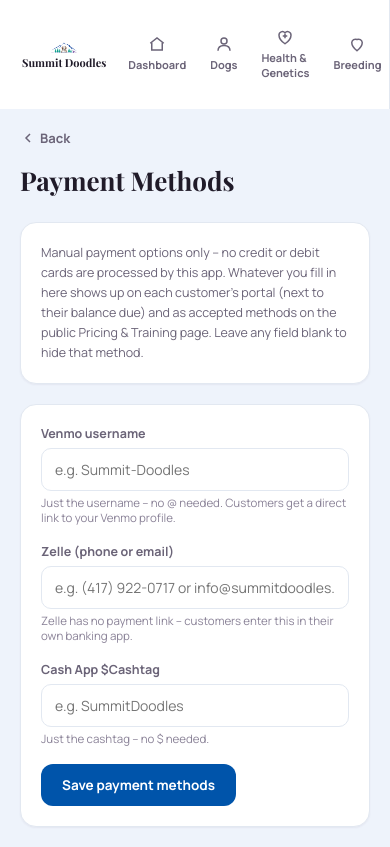
After one commit to faceoff0417/summit-doodles-app, a Flask app: page /settings/payments in a window 390 px wide. The commit adds this page. Run offline with Flask 3, Linux system fonts and the light colour scheme; the visitor is signed in with stand-in values (Sample User, id 1); data that the repository does not hold is empty.

Commit message:
Add Venmo/Zelle/Cash App payment methods (no cards)
- New admin page /settings/payments (Business section): set Venmo
  username, Zelle phone/email, Cash App cashtag -- all optional, stored
  in site_settings (no new table needed)
- Customer portal: 'Pay your balance' section next to the payment
  status card, shown only when there's a balance due and at least one
  method is configured -- direct Venmo/Cash App links, Zelle shown as
  plain contact info (no payment link exists for Zelle)
- Pricing & Training page: a 'Ways to Pay' card listing accepted
  methods, shown only once at least one is configured
- Explicitly no credit/debit card processing anywhere in this feature

```diff
--- a/app.py
+++ b/app.py
@@ -100,6 +100,17 @@
     )
     conn.commit()
     conn.close()
+
+
+def get_payment_methods():
+    """Manual, no-card payment options (Venmo/Zelle/Cash App) -- set once by
+    the breeder in /settings/payments, shown wherever a customer owes money.
+    Card/debit payment is intentionally not supported here."""
+    return dict(
+        venmo=get_setting("pay_venmo"),
+        zelle=get_setting("pay_zelle"),
+        cashapp=get_setting("pay_cashapp"),
+    )
 
 
 def guardian_lifetime_count():
@@ -222,6 +233,19 @@
         return redirect(url_for("about_edit"))
     about_photo = get_setting("about_photo")
     return render_template("about_edit.html", nav_active="about", about_photo=about_photo)
+
+
+@app.route("/settings/payments", methods=["GET", "POST"])
+@login_required
+def payment_settings_edit():
+    if request.method == "POST":
+        set_setting("pay_venmo", request.form.get("venmo", "").strip())
+        set_setting("pay_zelle", request.form.get("zelle", "").strip())
+        set_setting("pay_cashapp", request.form.get("cashapp", "").strip())
+        flash("Payment methods updated.", "success")
+        return redirect(url_for("payment_settings_edit"))
+    return render_template("payment_settings_edit.html", nav_active="payment_settings",
+                            methods=get_payment_methods())
 
 
 # --------------------------------------------------------------- dashboard --
@@ -999,7 +1023,7 @@
 # --------------------------------------------------------- pricing & training --
 @app.route("/pricing-training")
 def pricing_public():
-    return render_template("pricing.html", pub_active="pricing")
+    return render_template("pricing.html", pub_active="pricing", payment_methods=get_payment_methods())
 
 
 # --------------------------------------------------------- public puppy listings --
@@ -1642,7 +1666,7 @@
     text_updates = [u for u in updates if not u["photo_filename"]]
     return render_template("portal.html", r=r, updates=updates, photo_updates=photo_updates,
                             text_updates=text_updates, messages=messages, days_left=days_left,
-                            token=token, lifetime=lifetime)
+                            token=token, lifetime=lifetime, payment_methods=get_payment_methods())
 
 
 @app.route("/portal/<token>/updates/<int:update_id>/delete", methods=["POST"])
--- a/templates/admin_base.html
+++ b/templates/admin_base.html
@@ -70,6 +70,10 @@
       <svg width="16" height="16" viewBox="0 0 24 24" fill="none" stroke="currentColor" stroke-width="2"><path d="M4 19 H20 M7 19 V11 M12 19 V6 M17 19 V14"/></svg>
       Business Metrics
     </a>
+    <a class="navitem {% if nav_active=='payment_settings' %}active{% endif %}" href="{{ url_for('payment_settings_edit') }}" style="margin-left:16px; font-size:12.5px;">
+      <svg width="16" height="16" viewBox="0 0 24 24" fill="none" stroke="currentColor" stroke-width="2"><rect x="3" y="5" width="18" height="14" rx="2"/><path d="M3 9 H21"/><path d="M7 15 H10"/></svg>
+      Payment Methods
+    </a>
     <a class="navitem {% if nav_active=='marketing' %}active{% endif %}" href="{{ url_for('marketing') }}">
       <svg width="18" height="18" viewBox="0 0 24 24" fill="none" stroke="currentColor" stroke-width="2"><path d="M4 4 H20 V16 H9 L5 20 V16 H4 Z"/></svg>
       Marketing
--- /dev/null
+++ b/templates/payment_settings_edit.html
@@ -0,0 +1,32 @@
+{% extends "admin_base.html" %}
+{% block title %}Payment Methods -- Summit Doodles{% endblock %}
+{% block content %}
+<div class="page-head"><h1>Payment Methods</h1></div>
+
+<div class="card card-pad" style="max-width:560px; margin-bottom:20px;">
+  <p style="font-size:12.5px; color:var(--muted); line-height:1.6;">
+    Manual payment options only -- no credit or debit cards are processed by this app. Whatever you fill in here
+    shows up on each customer's portal (next to their balance due) and as accepted methods on the public
+    Pricing &amp; Training page. Leave any field blank to hide that method.
+  </p>
+</div>
+
+<form method="post" class="card card-pad" style="max-width:560px;">
+  <div class="field">
+    <label>Venmo username</label>
+    <input type="text" name="venmo" value="{{ methods.venmo or '' }}" placeholder="e.g. Summit-Doodles">
+    <p class="hint" style="margin-top:4px;">Just the username -- no @ needed. Customers get a direct link to your Venmo profile.</p>
+  </div>
+  <div class="field">
+    <label>Zelle (phone or email)</label>
+    <input type="text" name="zelle" value="{{ methods.zelle or '' }}" placeholder="e.g. (417) 922-0717 or info@summitdoodles.com">
+    <p class="hint" style="margin-top:4px;">Zelle has no payment link -- customers enter this in their own banking app.</p>
+  </div>
+  <div class="field">
+    <label>Cash App $Cashtag</label>
+    <input type="text" name="cashapp" value="{{ methods.cashapp or '' }}" placeholder="e.g. SummitDoodles">
+    <p class="hint" style="margin-top:4px;">Just the cashtag -- no $ needed.</p>
+  </div>
+  <button class="btn btn-primary" type="submit">Save payment methods</button>
+</form>
+{% endblock %}
```
Also changed, not shown: templates/portal.html (+25 -0 lines), templates/pricing.html (+13 -0 lines).
